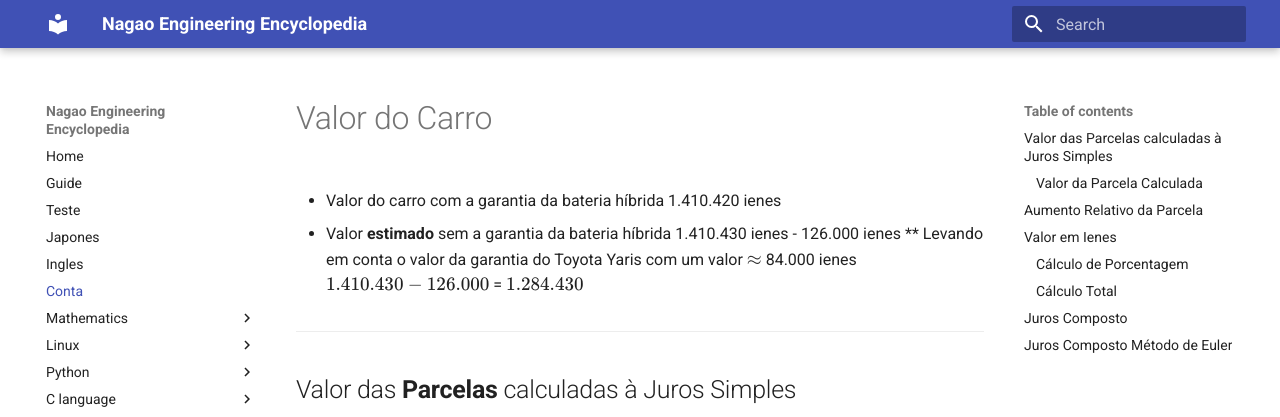
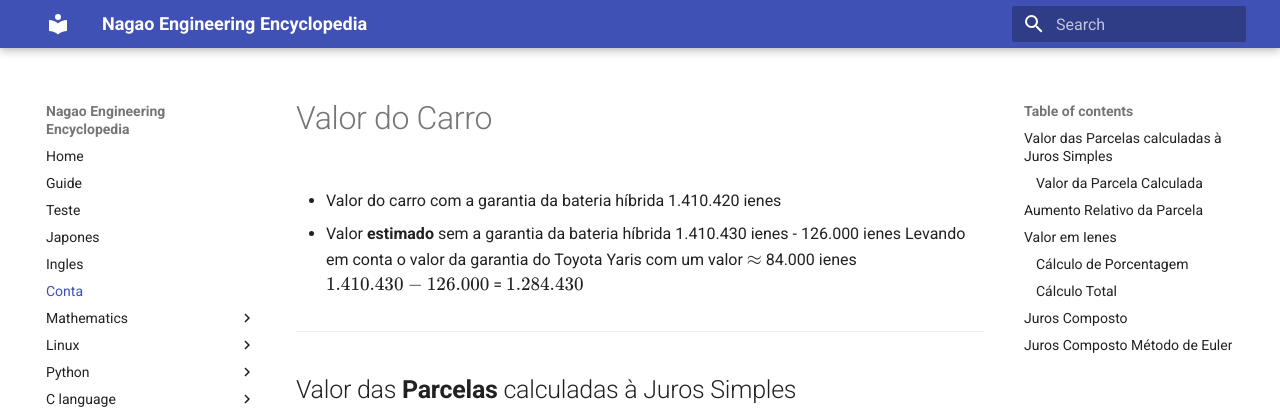
Before and after one commit to NagaoVictor/nagao-engineering, an MkDocs documentation site: the page built from docs/cont.md, in a window 1280 px wide and 900 px high. Shown: the top 417 px of the window. Built offline with MkDocs 1.6.1 and Material for MkDocs 9.7.7, drawn with Linux system fonts in a browser that asks for light colours.

```diff
--- a/docs/cont.md
+++ b/docs/cont.md
@@ -4,7 +4,7 @@
 
 - Valor **estimado** sem a garantia da bateria híbrida
   1.410.430 ienes - 126.000 ienes
-  ** Levando em conta o valor da garantia do Toyota Yaris com um valor $\approx$ 84.000 ienes
+  Levando em conta o valor da garantia do Toyota Yaris com um valor $\approx$ 84.000 ienes
   $1.410.430 - 126.000$ = $1.284.430$
 
 ------------------------------------------------
```
